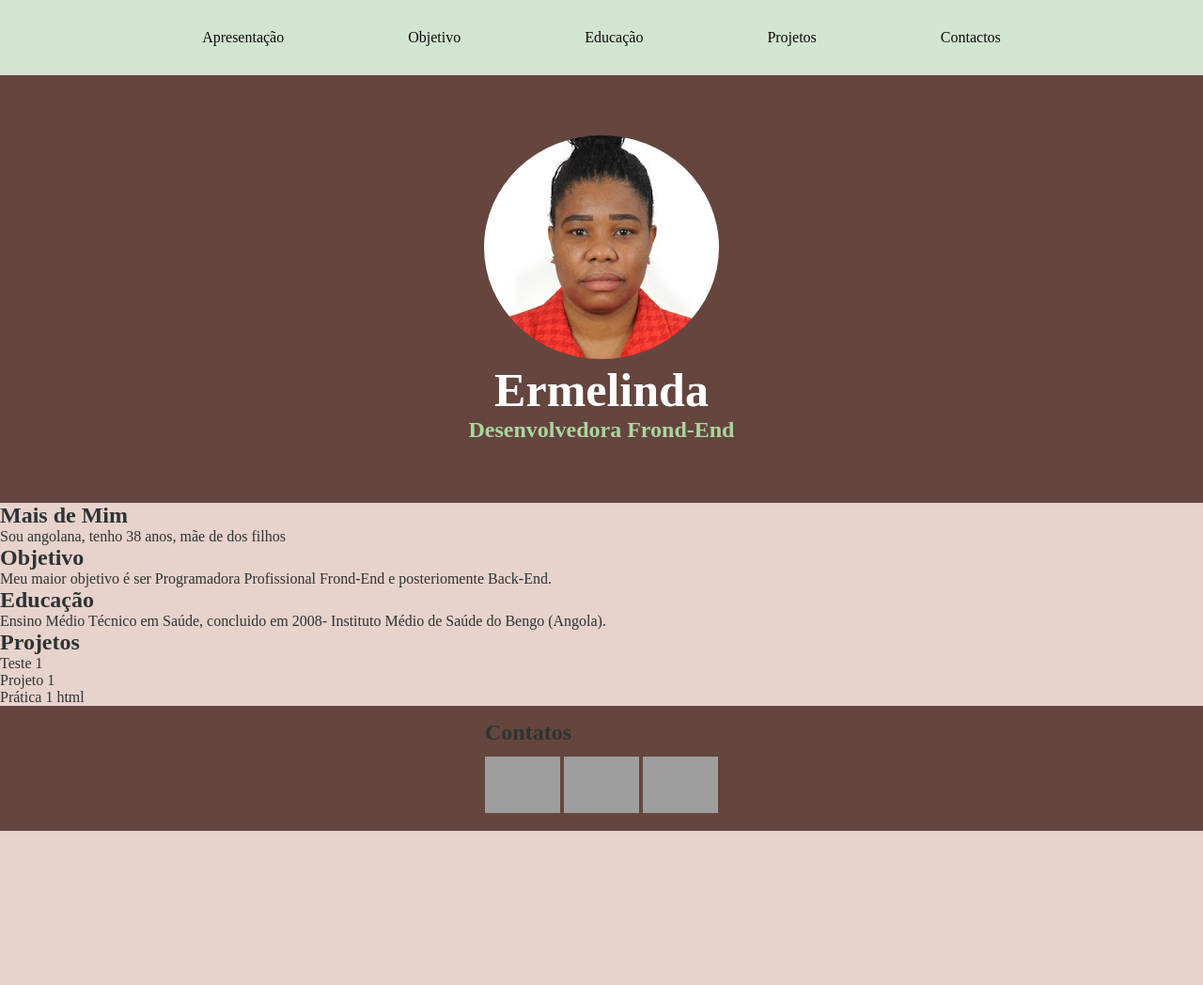
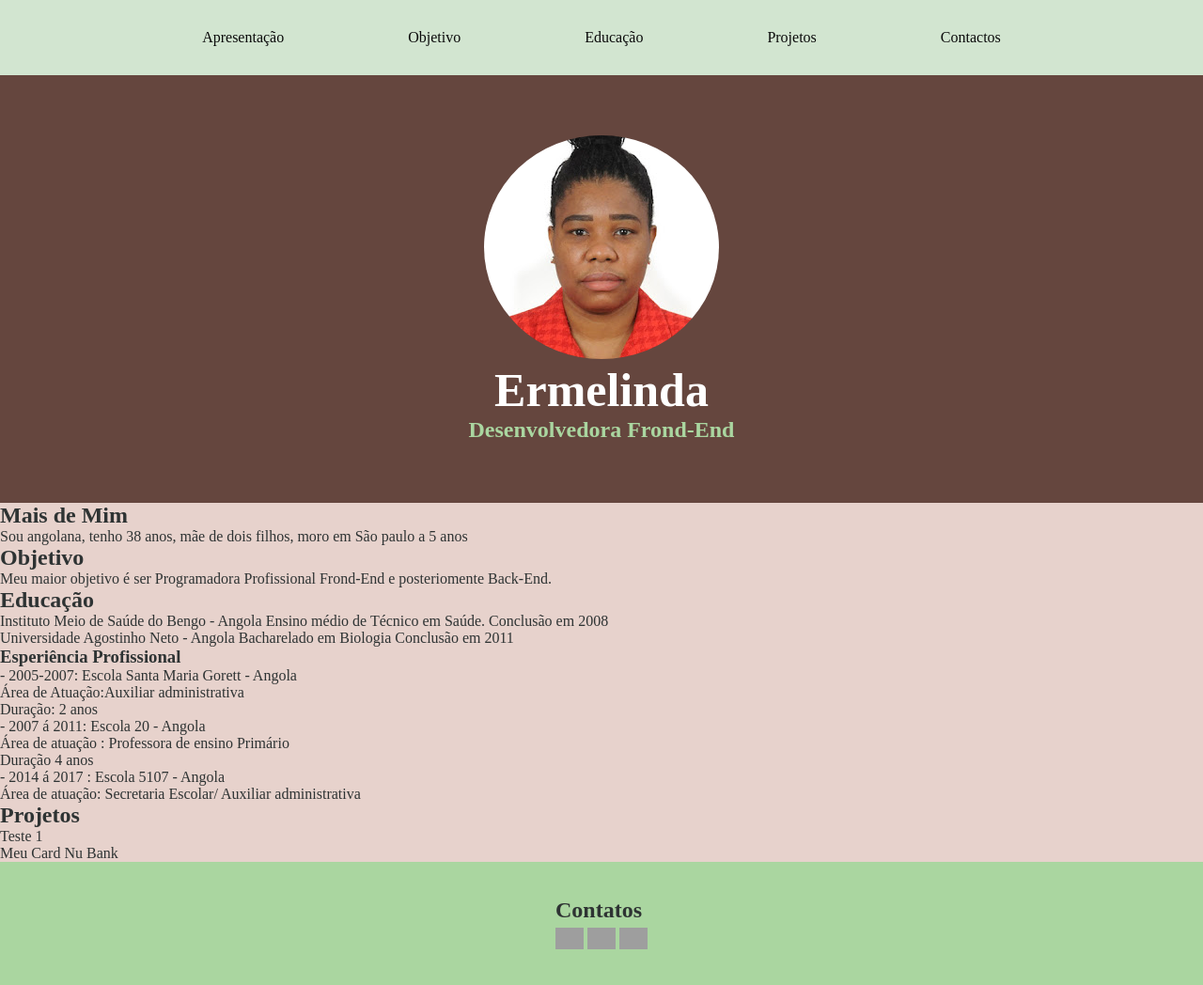
Before and after one commit to ermeventura2/Portafolio---Ermelinda-1, a plain HTML site: page index.html in a window 1280 px wide. Shown: the whole page at 94% size. Before the commit the page ends 884 px from the top, so only its background shows below. Drawn offline with Linux system fonts and the light colour scheme; grey boxes are pictures that could not be loaded.

Commit message:
segundo commit

```diff
--- a/CSS/style.css
+++ b/CSS/style.css
@@ -44,7 +44,7 @@ a:visited {
 
 /* mouse over */
 a:hover {
-    color: #ffffff;
+    color: #65463E;
 }
 
 /* link selecionado */
@@ -69,10 +69,12 @@ a:active {
 }
 
 footer{
-    background-color: #65463E;
+    background-color: #AAD6A0;
     display: grid;
     justify-content: center;
-    padding: 15px;
+
+    padding: 3%;
+
     max-width: 100%;
     max-height: 100%;
 }
--- a/index.html
+++ b/index.html
@@ -15,10 +15,10 @@
         <nav>
             <ul class="menu-nav">
                 <li><a href="#apresentacao">Apresentação</li></a>
-                <li>Objetivo</li>
-                <li>Educação</li>
-                <li>Projetos</li>
-                <li>Contactos</li>
+                <li><a href="#Objetivo">Objetivo</li></a>
+                <li><a href="#Educação">Educação</li></a>
+                <li><a href="#Projetos">Projetos</li></a>
+                <li><a href="#Contatos">Contactos</li></a>
             </ul>
         </nav>
 
@@ -32,7 +32,7 @@
 
     <section id="aprensentacao">
         <h2>Mais de Mim</h2>
-        <p>Sou angolana, tenho 38 anos, mãe de dos filhos</p>
+        <p>Sou angolana, tenho 38 anos, mãe de dois filhos, moro em São paulo a 5 anos </p>
 
     </section>
 
@@ -43,15 +43,37 @@
 
     <section id="formacao">
         <h2>Educação</h2>
-        <span>Ensino Médio Técnico em Saúde, concluido em 2008- Instituto Médio de Saúde do Bengo (Angola)</span>.
-    </section>
+<p>Instituto Meio de Saúde do Bengo - Angola
+Ensino médio de Técnico em Saúde.
+Conclusão em 2008 </p>
+
+ <span> Universidade Agostinho Neto - Angola
+     Bacharelado em Biologia
+    Conclusão em 2011
+ </span>
+  <h3>Esperiência Profissional</h3>
+  <p> - 2005-2007: Escola Santa Maria Gorett - Angola</p>
+    <span>
+    Área de Atuação:Auxiliar administrativa
+ </span>
+ <p>Duração: 2 anos <p>
+
+    <p> - 2007 á 2011: Escola 20 - Angola </p>
+    <p>Área de atuação : Professora de ensino Primário</p>
+    <p>Duração 4 anos </p>
+     <p> - 2014 á 2017 : Escola 5107 - Angola</p>
+     <p>Área de atuação: Secretaria Escolar/ Auxiliar administrativa</p>
+
+
+
+
 
     <section id="meus-projetos">
         <h2>Projetos</h2>
         <ul>
             <li>Teste 1</li>
-            <li>Projeto 1</li>
-            <li>Prática 1 html</li>
+            <li>Meu Card Nu Bank</li>
+
         </ul>
     </section>
 
@@ -59,10 +81,12 @@
         <section id="contato">
             <h2>Contatos</h2>
             <div class="redes-sociais">
-            <a href="https://br.linkedin.com/"><img src="https://cdn-icons-png.flaticon.com/128/3955/3955051.png" alt="" width="80px"></a>
-            <a href="https://www.instagram.com/"><img src="https://cdn-icons-png.flaticon.com/128/3955/3955024.png" alt="" width="80px"></a>
-            <a href="https://github.com/login"><img src="https://cdn-icons-png.flaticon.com/128/733/733609.png" alt="" width="80px"></a>
-            </div>
+            <a href="https://www.linkedin.com/in/ermelinda-vandunem-545439242"><img src="https://cdn-icons-png.flaticon.com/128/3955/3955051.png" alt="Íconen linkedin" width="30px"></a>
+<a href="https://instagram.com/ermelindavanvandunem?igshid=YmMyMTA2M2Y"><img src="https://cdn-icons-png.flaticon.com/128/3955/3955024.png" alt="ícone instagram" width="30px"></a>
+            <a href="https://github.com/ermeventura2/pratica1.git"><img src="https://cdn-icons-png.flaticon.com/128/733/733609.png" alt="Ícone github" width="30px"></a>
+         </div>
+
+
         </section>
     </footer>
 
```
